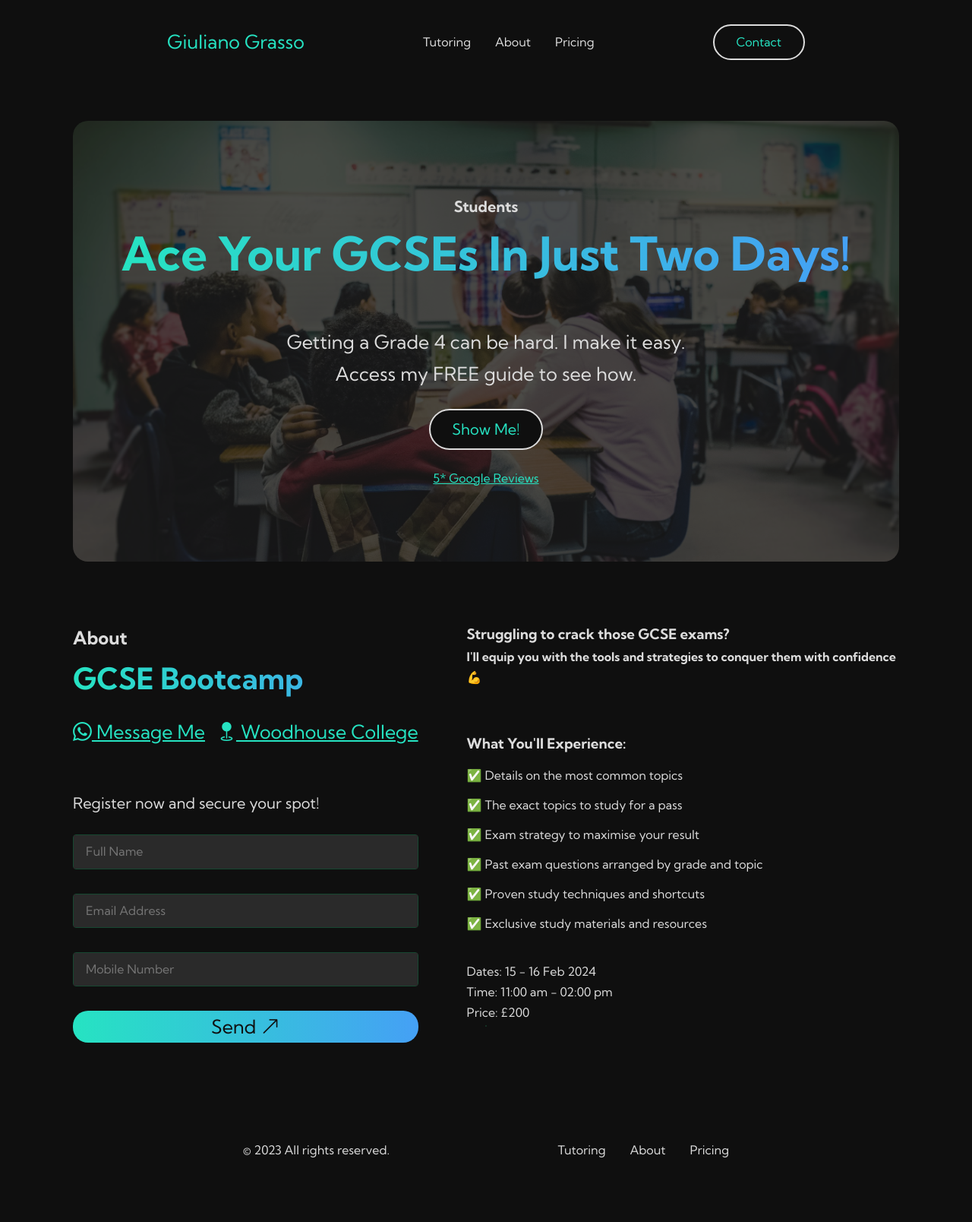
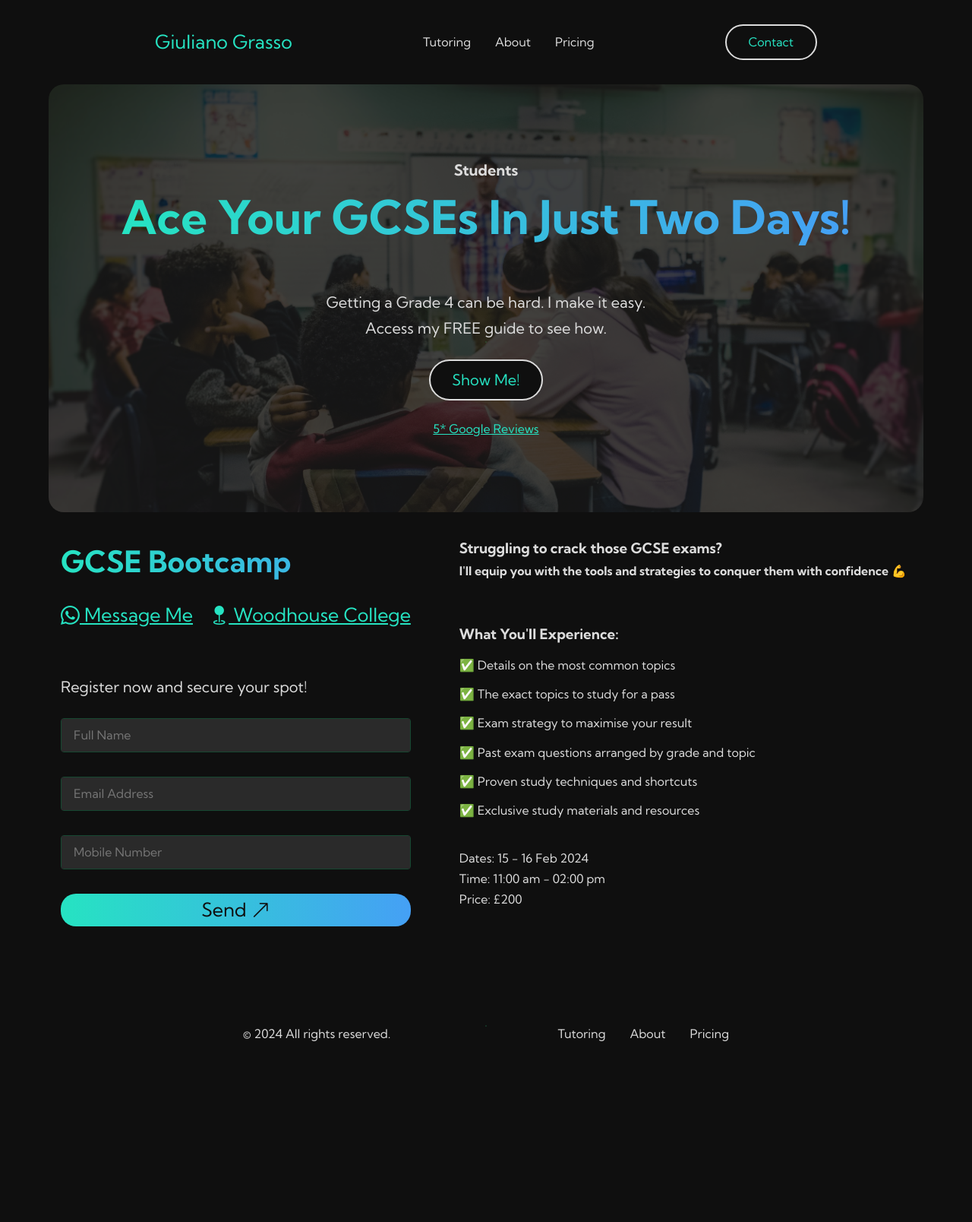
Before and after one commit to GG1982/Jekyll-ggmaths, a Jekyll site: the page built from pages/group-lessons.html, in a window 1280 px wide. Shown: the whole page at 76% size. Built offline with Jekyll 4.4.1, drawn with Linux system fonts in a browser that asks for light colours; after the commit the page ends 1454 px from its top, so only the background shows below that.

Commit message:
fix design for group lessons

```diff
--- a/_includes/footer.html
+++ b/_includes/footer.html
@@ -1,5 +1,5 @@
 <footer>
-    <p>© 2023 All rights reserved.</p>
+    <p>© 2024 All rights reserved.</p>
     <nav class="nav-footer">
         <ul role="list">
             <li><a href="/#tutoring"class="nav-link">Tutoring</a></li>
--- a/_sass/base.scss
+++ b/_sass/base.scss
@@ -47,11 +47,11 @@ body {
 body > * {
   margin-inline: auto;
   overflow-x: hidden;
-  width: min(100% - 2rem, 90em, 85vw);
+  width: min(100% - 2rem, 90em, 90vw);
 }
 
 main {
-  --section-gap: 10rem;
+  --section-gap: 8rem;
   display: grid;
   grid-template-columns: 1fr;
   gap: var(--section-gap);
@@ -64,6 +64,12 @@ main > section:last-child {
 main p {
   opacity: var(--text-opacity);
   font-size: var(--step-0);
+}
+
+@media only screen and (max-width: 700px) {
+  main {
+    --section-gap: 2rem;
+  }
 }
 
 .scroll-top {
@@ -86,15 +92,16 @@ header {
   justify-content: space-evenly;
 }
 
-// @media only screen and (max-width: 700px) {
-//   header {
-//       padding-block: var(--nav-gap);
-//   }
-//   .logo,
-//   .nav-header .btn {
-//       display: none;
-//   }
-// }
+@media only screen and (max-width: 700px) {
+  header {
+      padding-block: 1em;
+      margin-bottom: 2em;
+  }
+  .logo,
+  .nav-header .btn {
+      display: none;
+  }
+}
 
 .nav-header {
   display: flex;
--- a/_sass/gcse.scss
+++ b/_sass/gcse.scss
@@ -19,10 +19,10 @@
     row-gap: 2em;
 }
 
-main {
-    --section-gap: 5em;
-    margin-block: 3em;
-}
+// main {
+//     --section-gap: 5em;
+//     margin-block: 3em;
+// }
 
 .explain-container {
     display: grid;
--- a/_sass/groups.scss
+++ b/_sass/groups.scss
@@ -16,7 +16,11 @@
     background-repeat: no-repeat;
     border-radius: 20px;
     z-index: -1;
-    opacity: 0.3;
+    opacity: 0.25;
+}
+
+.group-hero-body-title > h1 {
+    font-size: var(--step-5);
 }
 
 .group-hero-body {
@@ -30,7 +34,17 @@
 
     justify-content: center;
 }
+@media only screen and (max-width: 700px) {
 
+    .group-hero-body-title > h1 {
+        font-size: var(--step-3);
+    }
+
+    .group-hero-body  {
+        padding-inline: 0.75em;
+        padding-block: 3em;
+    }
+}
 .group-hero-body-btn {
     display: flex;
     flex-direction: column;
@@ -43,6 +57,7 @@
 }
 
 .about-group {
+    margin-top: -6em;
     display: grid;
     width: min(100%, 70em);
     margin-inline: auto;
@@ -71,6 +86,7 @@
        "title"
        "body"
        "form";
+       margin-top: 0;
     }
   }
 .about-group > div:nth-child(2) {
@@ -123,6 +139,6 @@
     display: grid;
     place-items: center;
     margin-inline: auto;
-    gap: 3rem;
+    gap: 3em;
     width: min(100%, 70em);
 }
--- a/pages/gcse-topics.html
+++ b/pages/gcse-topics.html
@@ -6,7 +6,6 @@ custom_css: secondary
 ---
 
 <main>
-
     <section class="explain-container">
         <h1>GCSE Topics</h1>
         <h2 class="capitalize">How this works</h2>
--- a/pages/group-lessons.html
+++ b/pages/group-lessons.html
@@ -13,11 +13,12 @@ custom_css:
         <div class="group-hero-body">
             <div class="group-hero-body-title">
                 <h2 class="font-0 block capitalize">students</h2>
-                <h1 class="font-5 fancy-text capitalize">Ace your GCSEs in just two days!</h1>
+                <h1 class="fancy-text capitalize">Ace your GCSEs in just two days!</h1>
+                <!-- <h2 class="capitalize font-2"> with my Intensive Bootcamp class</h2> -->
             </div>
 
             <div class="group-hero-body-btn">
-                <p class="ch-70 font-1"><span class="block">Getting a Grade 4 can be hard. I make it easy.</span>Access my FREE guide to see how.</p>
+                <p class="ch-70 font-0"><span class="block">Getting a Grade 4 can be hard. I make it easy.</span>Access my FREE guide to see how.</p>
                 <a target="_blank" rel="noopener" href="{{ site.url }}/free-resources" class="btn font-0">Show Me!</a>
                 <a target="_blank" rel="noopener" href="https://www.google.com/search?q=ggmaths&rlz=1C5CHFA_enGB1048GB1048&oq=ggmaths+&aqs=chrome.0.69i59j0i546l2j69i60l2.1992j0j4&sourceid=chrome&ie=UTF-8#lrd=0x48761923e87f01e1:0xb59e62c483b997c,1,,,," class="body-link capitalize ">5* google reviews</a>
             </div>
@@ -25,9 +26,7 @@ custom_css:
     </section>
 
     <section class="about-group">
-
         <div class="about-group_title">
-            <h2>About</h3>
             <h2 class="fancy-text font-3">GCSE Bootcamp</h2>
         </div>
 
```
Also changed, not shown: 11 other files.
